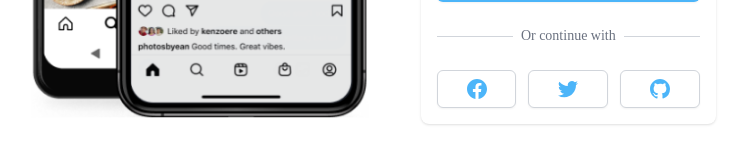
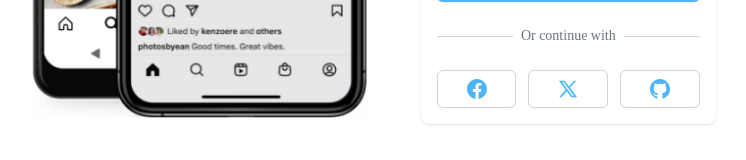
Before and after one commit to Amankumar-02/SocialHive, a React (Vite) app: page / in a window 1280 px wide. Shown: the part 444-604 px from the top of the page, without its empty margins (257-1003 px from the left). Built offline with nearby package versions, Linux system fonts and the light colour scheme.

Commit message:
Update Login.jsx

```diff
--- a/src/components/Login.jsx
+++ b/src/components/Login.jsx
@@ -24,12 +24,15 @@ function Login() {
   }
   return (
     <>
-      <div id='loginContainer' className="flex items-center justify-around m-auto">
+      <div
+        id="loginContainer"
+        className="flex items-center justify-around m-auto"
+      >
         <div id="instaImg">
           <img src={loginImg} />
         </div>
         <div
-          id='loginBox'
+          id="loginBox"
           className="min-h-full flex flex-col justify-center py-6 sm:px-6 lg:px-8"
         >
           <div className="text-center font-bold text-2xl">
@@ -56,7 +59,7 @@ function Login() {
                       type="email"
                       autoComplete="email"
                       required
-                      placeholder='email address'
+                      placeholder="email address"
                       className="appearance-none block w-full px-3 py-2 border border-gray-300 rounded-md shadow-sm placeholder-gray-400 focus:outline-none focus:ring-regal2-blue focus:border-regal2-blue sm:text-sm"
                       onChange={(e) => {
                         setUser({ ...user, email: e.target.value });
@@ -79,7 +82,7 @@ function Login() {
                       type="password"
                       autoComplete="current-password"
                       required
-                      placeholder='password'
+                      placeholder="password"
                       className="appearance-none block w-full px-3 py-2 border border-gray-300 rounded-md shadow-sm placeholder-gray-400 focus:outline-none focus:ring-regal2-blue focus:border-regal2-blue sm:text-sm"
                       onChange={(e) => {
                         setUser({ ...user, password: e.target.value });
@@ -90,13 +93,13 @@ function Login() {
 
                 <div className="flex items-center justify-center">
                   <div className="text-sm">
-                  Don't have Account,&nbsp;
+                    Don't have Account,&nbsp;
                     <a
                       href="/signup"
                       className="text-regal-blue font-semibold
                       hover:font-medium"
                     >
-                       Sign Up
+                      Sign Up
                     </a>
                   </div>
                 </div>
@@ -149,24 +152,32 @@ function Login() {
 
                   <div>
                     <a
-                      href="/"
+                      href="https://twitter.com/AmanKumarr04"
                       className="w-full inline-flex justify-center py-2 px-4 border border-gray-300 rounded-md shadow-sm bg-white text-sm font-medium text-regal-blue hover:text-regal2-blue"
                     >
                       <span className="sr-only">Sign in with Twitter</span>
-                      <svg
+                      {/* <svg
                         className="w-5 h-5"
                         aria-hidden="true"
                         fill="currentColor"
                         viewBox="0 0 20 20"
                       >
                         <path d="M6.29 18.251c7.547 0 11.675-6.253 11.675-11.675 0-.178 0-.355-.012-.53A8.348 8.348 0 0020 3.92a8.19 8.19 0 01-2.357.646 4.118 4.118 0 001.804-2.27 8.224 8.224 0 01-2.605.996 4.107 4.107 0 00-6.993 3.743 11.65 11.65 0 01-8.457-4.287 4.106 4.106 0 001.27 5.477A4.073 4.073 0 01.8 7.713v.052a4.105 4.105 0 003.292 4.022 4.095 4.095 0 01-1.853.07 4.108 4.108 0 003.834 2.85A8.233 8.233 0 010 16.407a11.616 11.616 0 006.29 1.84" />
+                      </svg> */}
+                      <svg
+                        className="w-5 h-5"
+                        fill="currentColor"
+                        xmlns="http://www.w3.org/2000/svg"
+                        viewBox="0 0 24 24"
+                      >
+                        <path d="M8 2H1L9.26086 13.0145L1.44995 21.9999H4.09998L10.4883 14.651L16 22H23L14.3917 10.5223L21.8001 2H19.1501L13.1643 8.88578L8 2ZM17 20L5 4H7L19 20H17Z"></path>
                       </svg>
                     </a>
                   </div>
 
                   <div>
                     <a
-                      href="/"
+                      href="https://github.com/Amankumar-02"
                       className="w-full inline-flex justify-center py-2 px-4 border border-gray-300 rounded-md shadow-sm bg-white text-sm font-medium text-regal-blue hover:text-regal2-blue"
                     >
                       <span className="sr-only">Sign in with GitHub</span>
```
